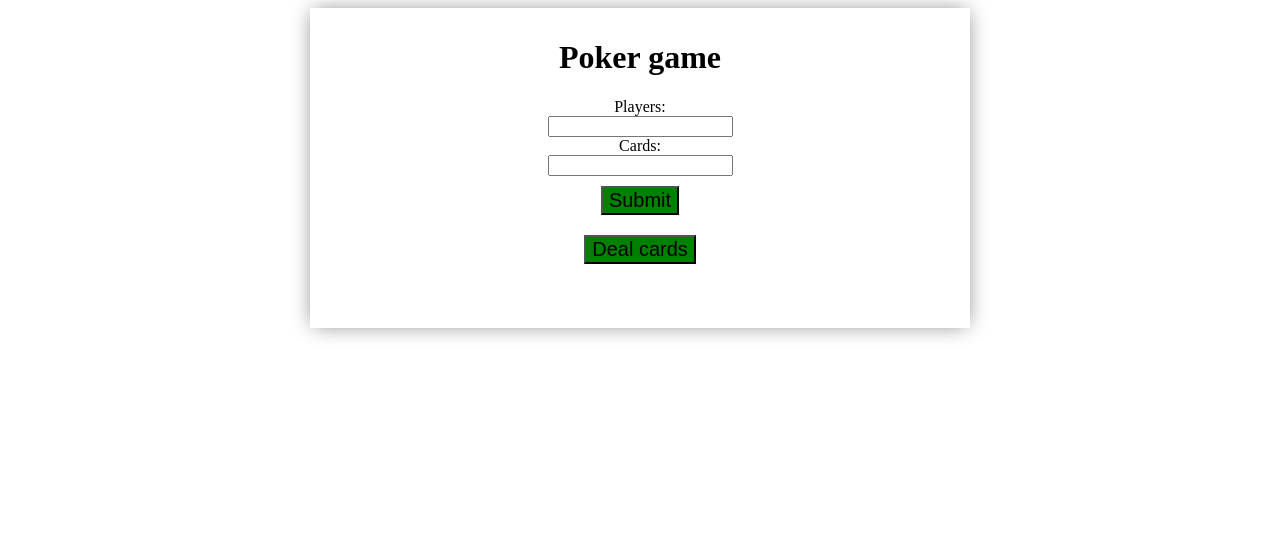
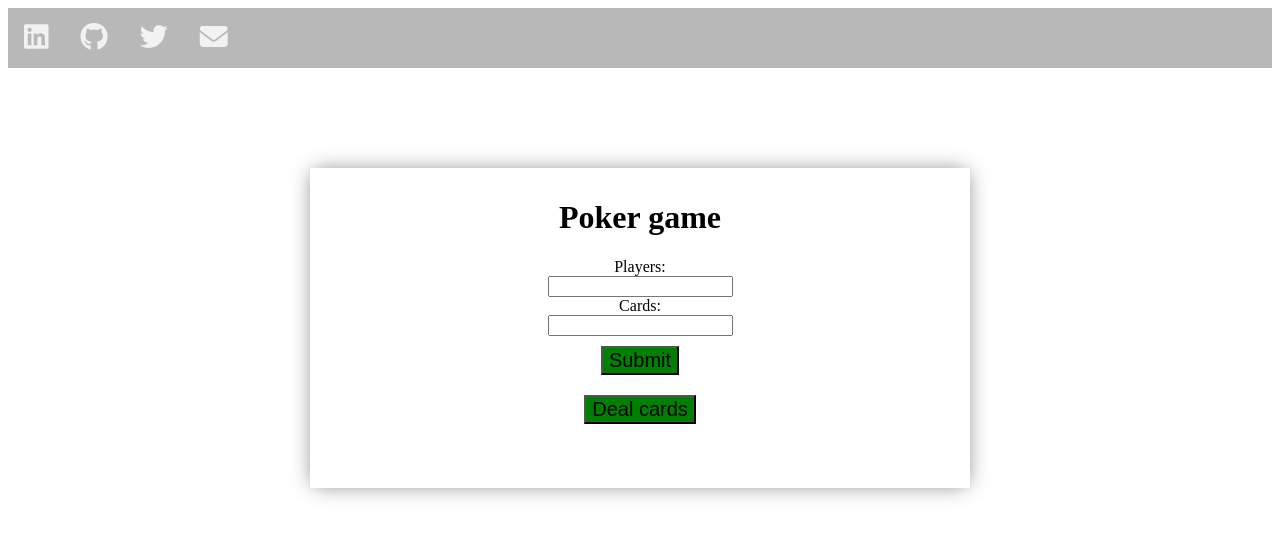
Before and after one commit to hannahwynnjones/poker-game, a PHP site: page / in a window 1280 px wide. Shown: the top 537 px of the page. Run offline with PHP 8.4, Linux system fonts and the light colour scheme; some libraries are stand-ins or nearby versions.

Commit message:
pushing php to heroku

```diff
--- a/css/style.css
+++ b/css/style.css
@@ -94,6 +94,32 @@ span {
 }
 
 .box {
-  margin: 0 auto;
+  margin: 100px auto;
   text-align: center;
 }
+
+header {
+  position: relative;
+  top: 0;
+  left: 0;
+  right: 0;
+  z-index: 2;
+  height: 60px;
+  background-color: rgba(20, 20, 20, 0.3);
+  // transition: background-color 0.2s ease;
+}
+nav {
+
+}
+.topnav {
+  overflow: hidden;
+}
+a {
+    float: left;
+    display: block;
+    color: #f2f2f2;
+    text-align: center;
+    padding: 14px 16px;
+    text-decoration: none;
+  font-size: 28px;
+}
--- a/index.html
+++ b/index.html
@@ -6,9 +6,22 @@
     <link rel="stylesheet" href="css/style.css">
     <script src="https://cdnjs.cloudflare.com/ajax/libs/jquery/3.1.1/jquery.min.js" charset="utf-8"></script>
     <script src="js/app.js" charset="utf-8"></script>
+    <script src="https://use.fontawesome.com/f3566f1806.js"></script>
+
     <!-- <link rel="icon" type="image/png" href="css/images/favicon.png" sizes="32x32" /> -->
   </head>
   <body>
+
+    <header>
+      <nav>
+          <div class="contact-icons topnav">
+            <a href="https://www.linkedin.com/in/hannahwynnjones/" target="_blank"><i class="fa fa-linkedin-square" aria-hidden="true"></i></a>
+            <a href="https://github.com/hannahwynnjones" target="_blank"><i class="fa fa-github" aria-hidden="true"></i></a>
+            <a href="https://twitter.com/HannahWynnJones" target="_blank"><i class="fa fa-twitter" aria-hidden="true"></i></a>
+            <a href="mailto:hello@hannahwynnjones.com"><i class="fa fa-envelope" aria-hidden="true"></i></a>
+          </div>
+      </nav>
+    </header>
 
       <div class="box">
         <div class="top">
--- /dev/null
+++ b/index.php
@@ -0,0 +1 @@
+<?php include_once('index.html'); ?>
```
